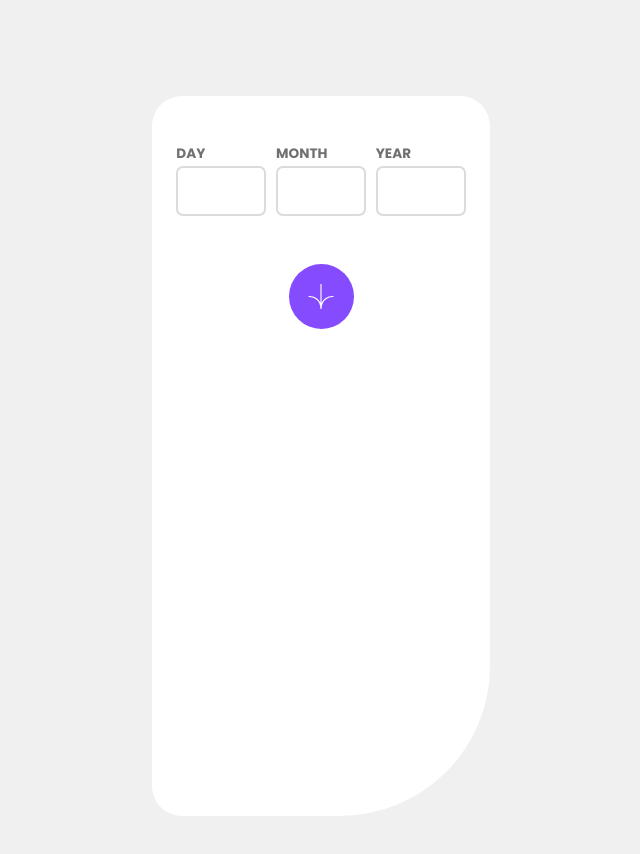
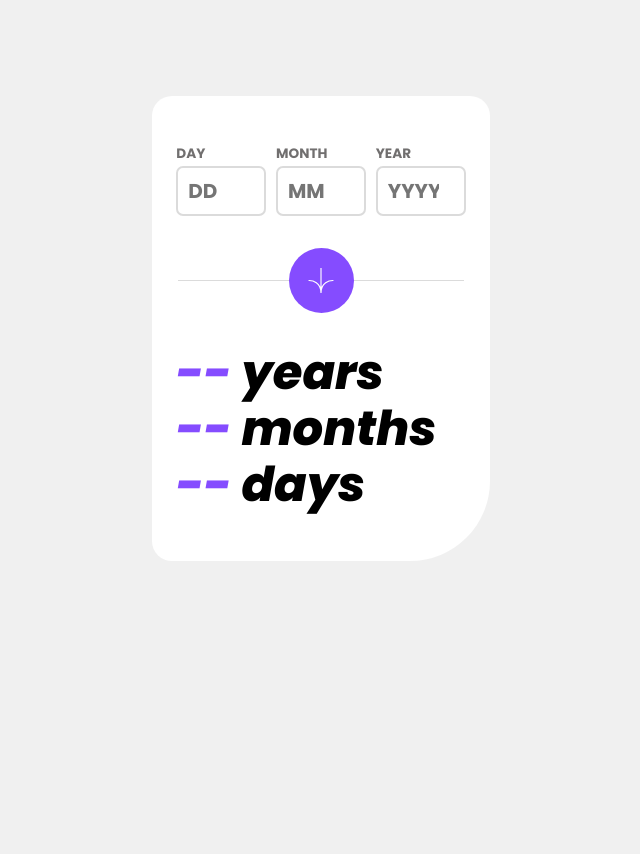
Before and after one commit to seigfred0/project-22_ageCalculator, a plain HTML site: page index.html in a window 1280 px wide. Shown: the whole page, without its empty margins (319-959 px from the left). After the commit the page ends 800 px from the top, so only its background shows below. Drawn offline with Linux system fonts and the light colour scheme.

Commit message:
html finished

```diff
--- a/index.html
+++ b/index.html
@@ -18,48 +18,45 @@
 <body>
 
   <div class="container">
-
     <main>
       <div class="input-section">
         <div class="input-section_day flex-column">
           <label for="day">Day</label>
-          <input type="number" id="day" name="day">
+          <input type="number" id="day" name="day" placeholder="DD">
         </div>
         <div class="input-section_month flex-column">
           <label for="month">Month</label>
-          <input type="number" id="month" name="month">
+          <input type="number" id="month" name="month" placeholder="MM">
         </div>
         <div class="input-section_year flex-column">
           <label for="year">Year</label>
-          <input type="number" id="year" name="year">
+          <input type="number" id="year" name="year" placeholder="YYYY">
         </div>
       </div>
 
       <div class="button-section">
+        <div class="line"></div>
         <button class="purple-button">
-          <img src="assets/images/icon-arrow.svg" alt="">
+          <img src="assets/images/icon-arrow.svg" alt="button icon">
         </button>
       </div>
 
-      <div class="output-section"></div>
+      <div class="output-section">
+        <h1>
+          <span id="resultYears">--</span>
+          years
+        </h1>
+        <h1>
+          <span id="resultMonths">--</span>
+          months
+        </h1>
+        <h1>
+          <span id="resultDays">--</span>
+          days
+        </h1>
+      </div>
     </main>
-
   </div>
-
-
-
-  <!-- Day
-  DD
-
-  Month
-  MM
-
-  Year
-  YYYY
-
-  -- years
-  -- months
-  -- days -->
 
   <!-- <div class="attribution">
     Challenge by <a href="https://www.frontendmentor.io?ref=challenge" target="_blank">Frontend Mentor</a>.
--- a/style.css
+++ b/style.css
@@ -32,12 +32,12 @@ body {
 
 main {
     width: 90%;
-    height: 90vh;
+    /* height: 70vh; */
     background-color: var(--white);
 
     margin: 3em auto;
 
-    border-radius: 30px 30px 150px 30px;
+    border-radius: 20px 20px 80px 20px;
 
 }
 
@@ -46,7 +46,7 @@ main {
     display: flex;
     justify-content: space-between;
 
-    padding: 1.5em 0.75em;
+    padding: 1.5em 0.75em 1em 0.75em;
 
     flex-wrap: wrap;
 }
@@ -83,11 +83,16 @@ main {
 .button-section {
     display: flex;
     justify-content: center;
-    position: relative;
+
+    align-items: center;
+
 
     padding: 0 0.75em;
 
+    position: relative;
 }
+
+
 
 .button-section button {
     display: flex;
@@ -103,6 +108,8 @@ main {
     height: 65px;
 
     cursor: pointer;
+
+    z-index: 5;
 }
 
 .purple-button img {
@@ -111,7 +118,31 @@ main {
     z-index: 1;
 }
 
-.button-section_line {
+.line {
 
-    z-index: 0;
+    width: 85%;
+    height: 1px;
+    background-color: var(--lightGrey);
+
+    position: absolute;
+    z-index: 1;
 }
+
+
+/* Output Section */
+.output-section {
+    padding: 0 0.75em 1.5em 0.75em;
+    line-height: 1.75em;
+
+
+    margin-top: 1em;
+}
+
+.output-section h1 {
+    font-size: 3rem;
+    font-style: italic;
+}
+
+.output-section span {
+    color: var(--purple);
+}
```
